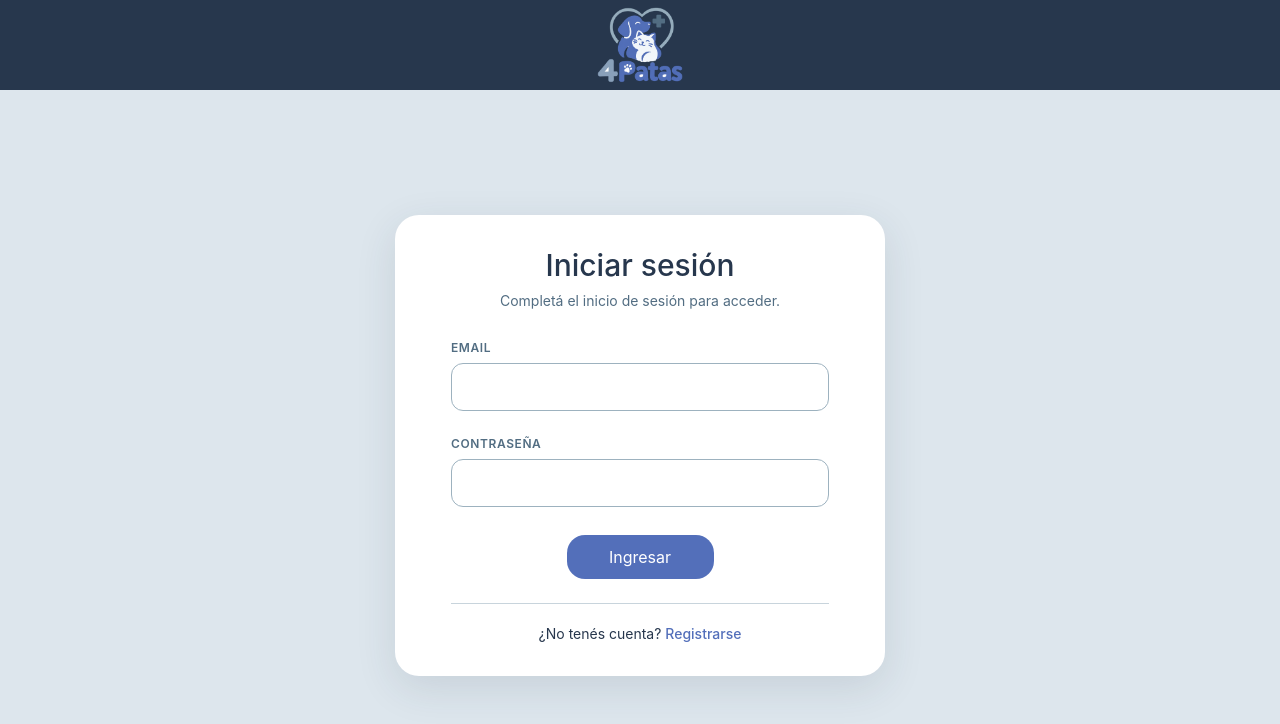
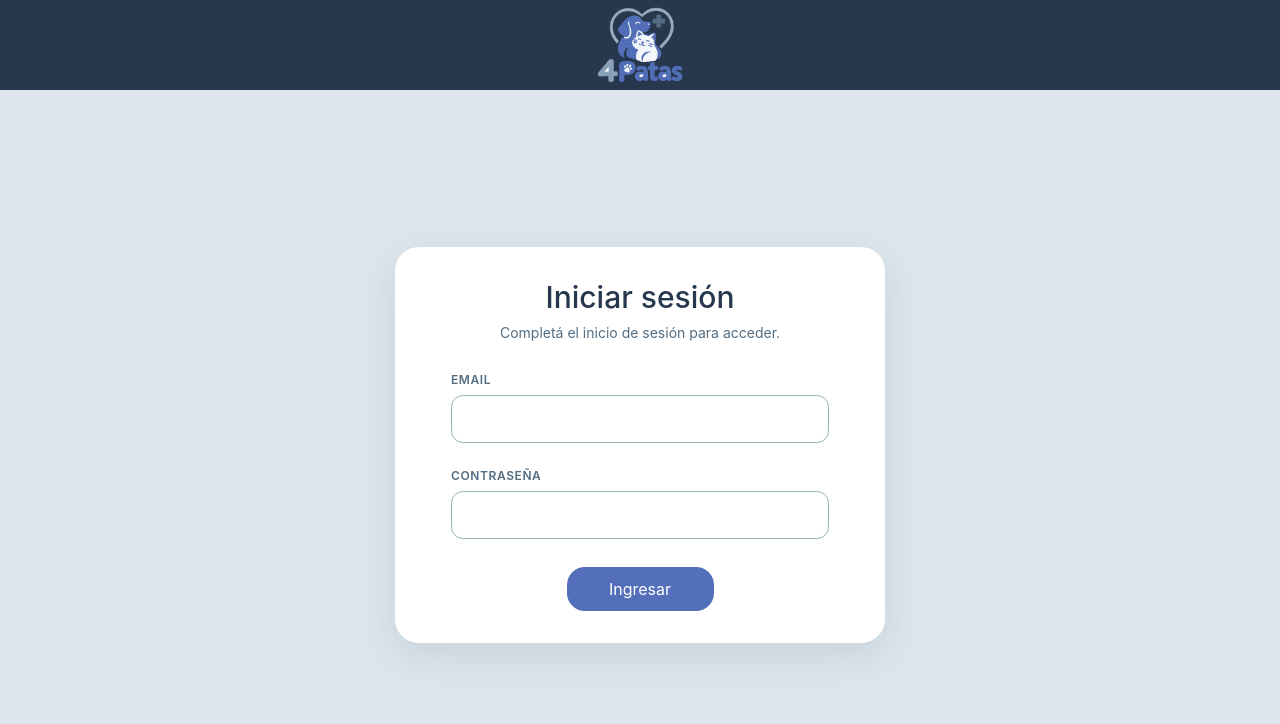
Before and after one commit to Lucho74/pet-sys-front, a React (Vite) app: page /login in a window 1280 px wide. Shown: the top 724 px of the page. Built offline with nearby package versions, Linux system fonts and the light colour scheme.

Commit message:
Delete resgister

```diff
--- a/src/components/auth/LoginForm.tsx
+++ b/src/components/auth/LoginForm.tsx
@@ -73,10 +73,6 @@ export function LoginForm({
             </button>
             </form>
 
-            <footer className="mt-6 border-t border-[#C8D4DC] pt-5 text-center text-sm text-[#27374D]">
-            ¿No tenés cuenta?{' '}
-            <span className="font-medium text-[#536FBA]">Registrarse</span>
-            </footer>
         </section>
     )
 }
```
